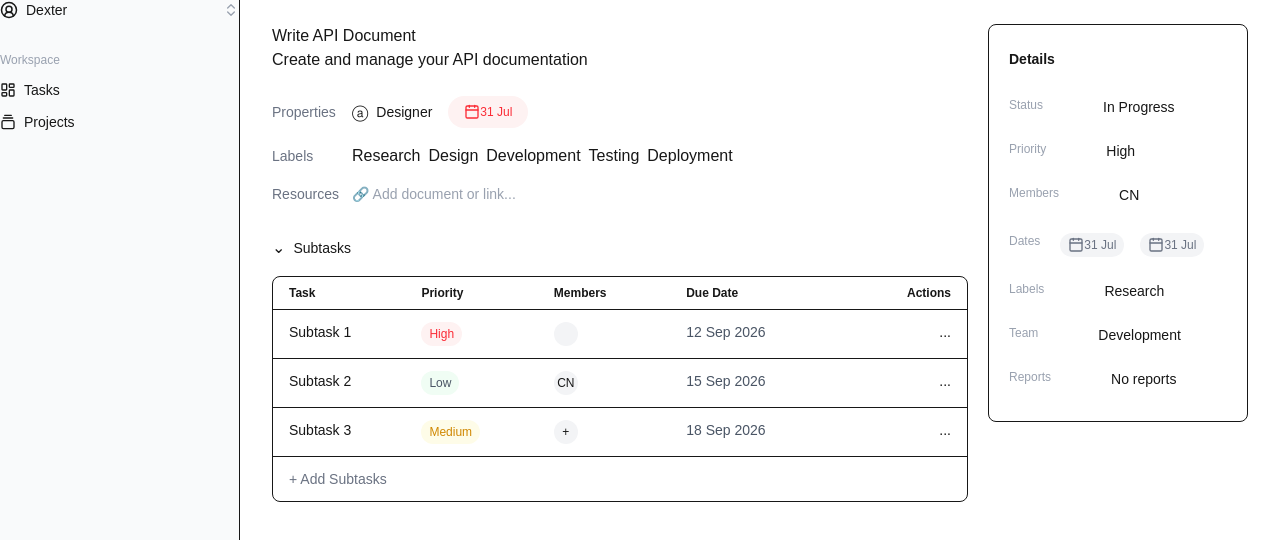
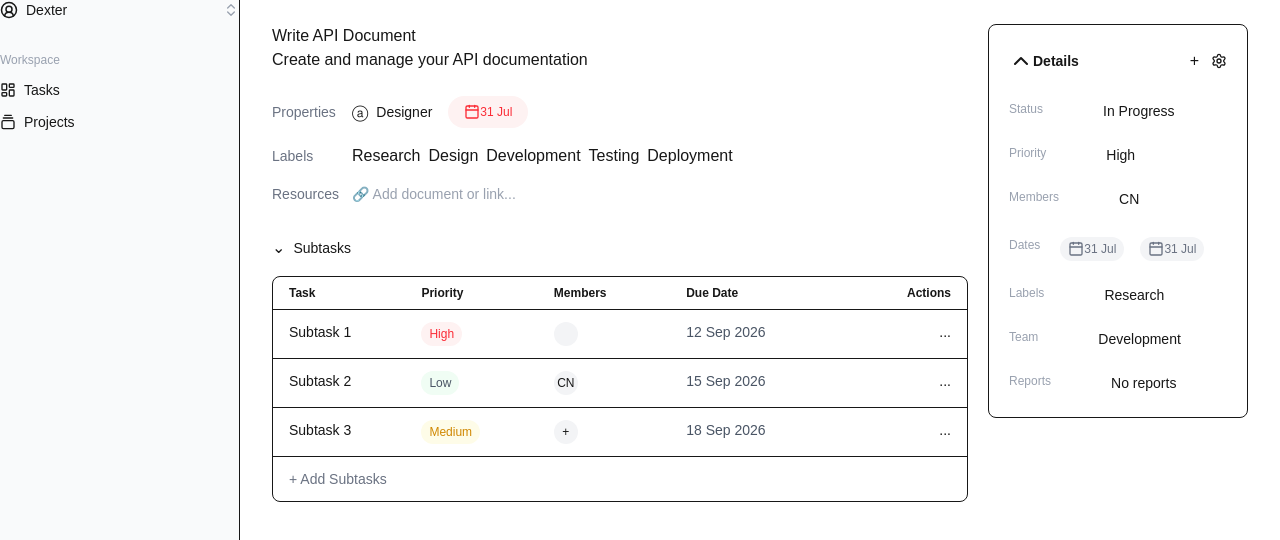
Before and after one commit to renuka0309/Task-Management, a Next.js app: page /api-documentation in a window 1280 px wide. Shown: the top 540 px of the page. Built offline with nearby package versions, Linux system fonts and the light colour scheme.

Commit message:
added interactiveness to details dropdown in details panel

```diff
--- a/src/app/components/DetailsPanel.tsx
+++ b/src/app/components/DetailsPanel.tsx
@@ -1,10 +1,34 @@
+"use client";
 import CalendarPicker from "./CalendarPicker";
+import { useState } from "react";
+import { Settings,ChevronDown, ChevronUp } from "lucide-react";
+export default function DetailsPanel() {
+    const [isOpen, setIsOpen] = useState(true)
 
-export default function DetailsPanel() {
     return (
-        <aside className="w-[260px] border rounded-lg px-5 py-6 ml-5 mb-20">
+
+        <aside className="w-[260px] border rounded-lg px-5 py-6 ml-5 mb-20 h-fit">
+           <div className="flex items-center justify-between">
+            <button
+                onClick={() => setIsOpen(!isOpen)}
+                className="flex items-center justify-between"
+            >
+                <span>{isOpen ? <ChevronUp /> : <ChevronDown />}</span>
                 <h2 className="text-sm font-semibold">Details</h2>
 
+            </button>
+
+              <div className="flex items-center gap-3">
+                <button>
+                    +
+                </button>
+
+                <button>
+                  <Settings size={16} />
+                </button>
+              </div>
+             </div>
+            {isOpen && (
                 <div className="mt-6 space-y-5">
 
                     <div className="flex items-center gap-15">
@@ -50,6 +74,7 @@ export default function DetailsPanel() {
                         <p className="mt-1 text-sm">No reports</p>
                     </div>
                 </div>
+            )}
         </aside>
     );
 }
```
Lines whose indentation alone changed are shown as unchanged.
